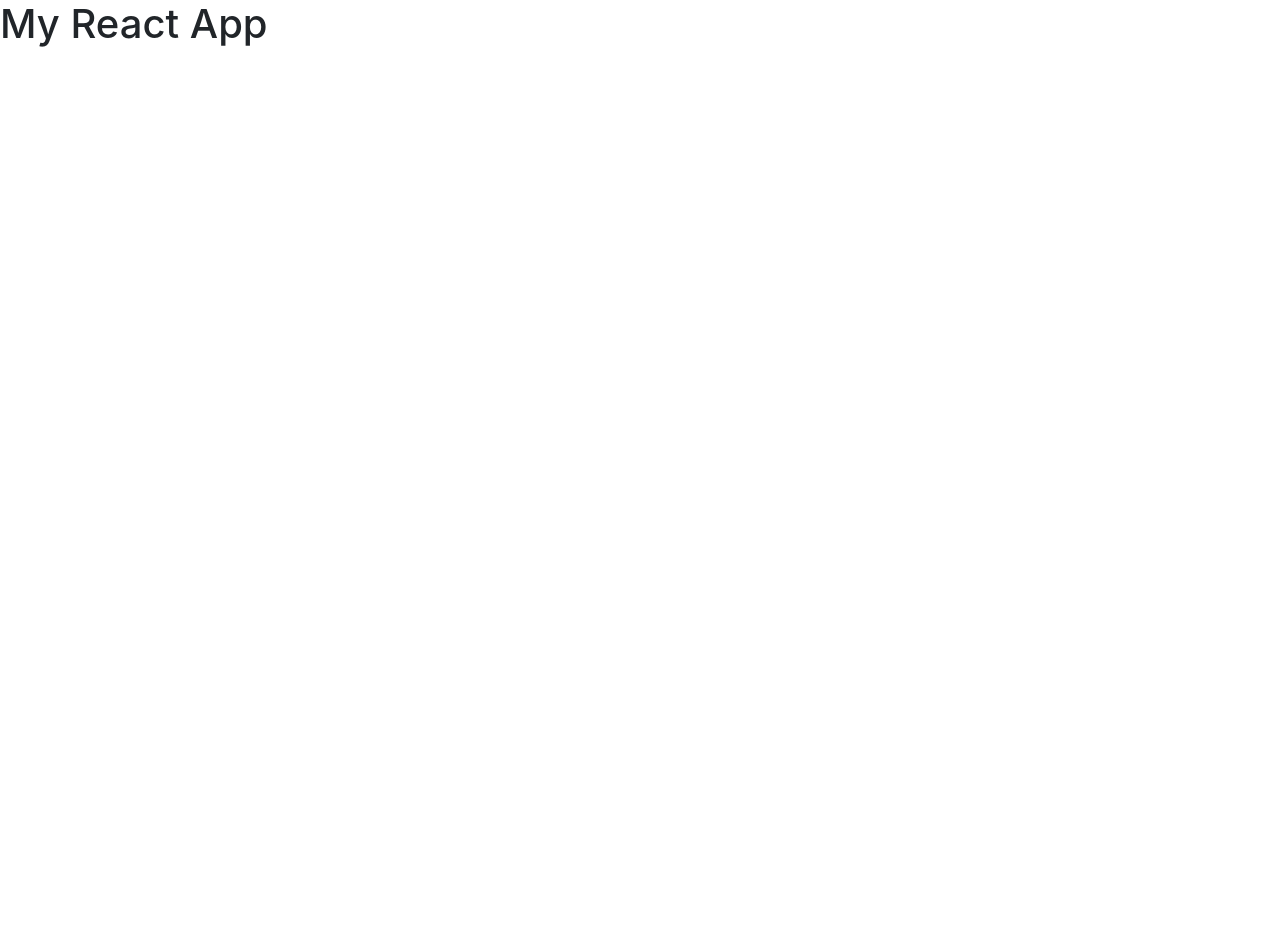
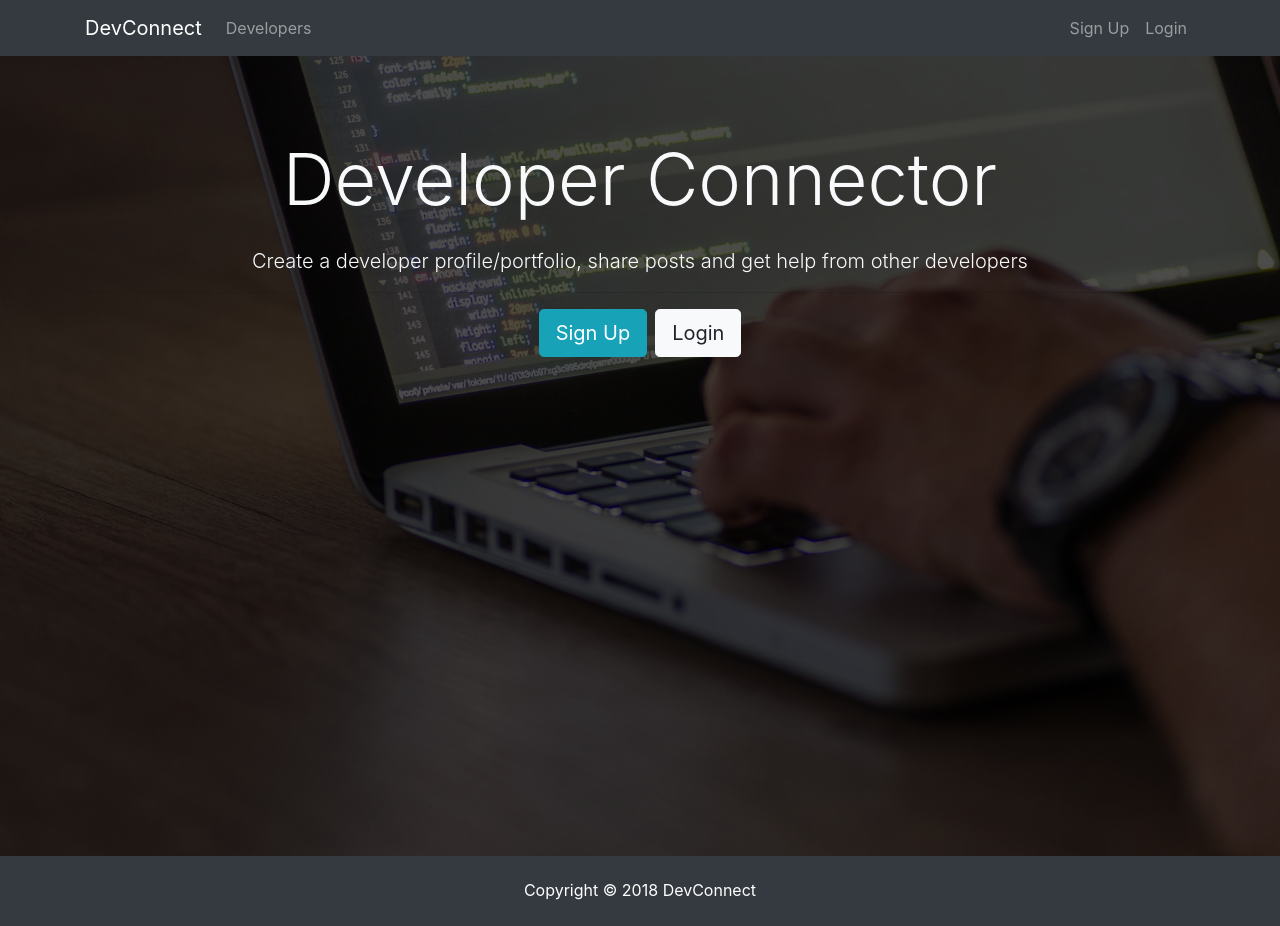
Before and after one commit to maheshwarimonika/devConnect, a React (Create React App) app in the folder client/: page / in a window 1280 px wide. Before the commit the page ends 800 px from the top, so only its background shows below. Built offline with nearby package versions, Linux system fonts and the light colour scheme.

Commit message:
basic layout

```diff
--- a/client/src/App.js
+++ b/client/src/App.js
@@ -1,11 +1,17 @@
 import React, { Component } from 'react';
+import Navbar from './components/layout/Navbar';
+import Footer from './components/layout/Footer';
+import Landing from './components/layout/Landing';
+
 import './App.css';
 
 class App extends Component {
   render() {
     return (
       <div className="App">
-        <h1>My React App</h1>
+        <Navbar />
+        <Landing />
+        <Footer />
       </div>
     );
   }
--- a/client/src/components/layout/Footer.js
+++ b/client/src/components/layout/Footer.js
@@ -0,0 +1,9 @@
+import React from 'react';
+
+export default () => {
+  return (
+    <footer className="bg-dark text-white mt-5 p-4 text-center">
+      Copyright &copy; {new Date().getFullYear()} DevConnect
+    </footer>
+  )
+}
--- a/client/src/components/layout/Landing.js
+++ b/client/src/components/layout/Landing.js
@@ -0,0 +1,26 @@
+import React, { Component } from 'react';
+
+class Landing extends Component {
+  render(){
+    return(
+      <div className="landing">
+        <div className="dark-overlay landing-inner text-light">
+          <div className="container">
+            <div className="row">
+              <div className="col-md-12 text-center">
+                <h1 className="display-3 mb-4">Developer Connector
+                </h1>
+                <p className="lead"> Create a developer profile/portfolio, share posts and get help from other developers</p>
+                <hr />
+                <a href="register.html" className="btn btn-lg btn-info mr-2">Sign Up</a>
+                <a href="login.html" className="btn btn-lg btn-light">Login</a>
+              </div>
+            </div>
+          </div>
+        </div>
+      </div>
+    )
+  }
+}
+
+export default Landing;
--- a/client/src/components/layout/Navbar.js
+++ b/client/src/components/layout/Navbar.js
@@ -3,9 +3,32 @@
 class Navbar extends Component {
   render(){
     return (
-      <div>
+      <nav className="navbar navbar-expand-sm navbar-dark bg-dark mb-4">
+        <div className="container">
+          <a className="navbar-brand" href="landing.html">DevConnect</a>
+          <button className="navbar-toggler" type="button" data-toggle="collapse" data-target="#mobile-nav">
+            <span className="navbar-toggler-icon"></span>
+          </button>
 
-      </div>
+          <div className="collapse navbar-collapse" id="mobile-nav">
+            <ul className="navbar-nav mr-auto">
+              <li className="nav-item">
+                <a className="nav-link" href="profiles.html"> Developers
+                </a>
+              </li>
+            </ul>
+
+            <ul className="navbar-nav ml-auto">
+              <li className="nav-item">
+                <a className="nav-link" href="register.html">Sign Up</a>
+              </li>
+              <li className="nav-item">
+                <a className="nav-link" href="login.html">Login</a>
+              </li>
+            </ul>
+          </div>
+        </div>
+      </nav>
     )
   }
 }
```
